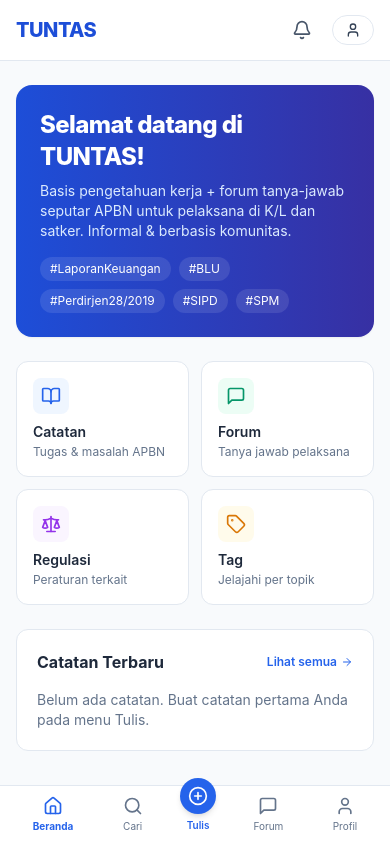
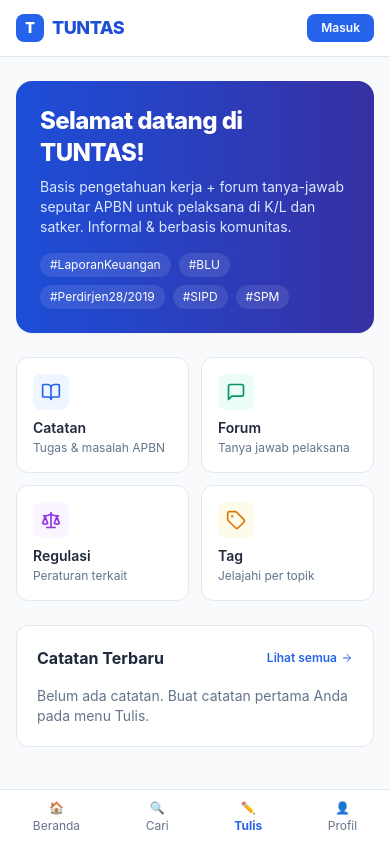
Before and after one commit to kumbrangk-svg/tuntas_forum, a Next.js app: page / in a window 390 px wide. Built offline with nearby package versions, Linux system fonts and the light colour scheme.

Commit message:
Update layout.tsx

```diff
--- a/src/app/layout.tsx
+++ b/src/app/layout.tsx
@@ -1,28 +1,67 @@
-import type { Metadata } from "next";
-import "./globals.css";
-import { Header } from "@/components/layout/Header";
-import { Sidebar } from "@/components/layout/Sidebar";
-import { BottomNav } from "@/components/layout/BottomNav";
+import type { Metadata } from 'next';
+import './globals.css';
+import Link from 'next/link';
 
 export const metadata: Metadata = {
-  title: "TUNTAS — Basis Pengetahuan & Solusi APBN",
-  description: "Tuntaskan tugas, temukan solusi. Komunitas pelaksana APBN di K/L dan satker.",
+  title: 'TUNTAS — Basis Pengetahuan APBN & Forum',
+  description: 'Tuntaskan tugas, temukan solusi seputar APBN untuk pelaksana K/L dan Satker.',
 };
 
 export default function RootLayout({
   children,
-}: Readonly<{
+}: {
   children: React.ReactNode;
-}>) {
+}) {
   return (
     <html lang="id">
-      <body className="min-h-screen bg-slate-50 flex">
-        <Sidebar />
-        <div className="flex-1 flex flex-col min-w-0">
-          <Header />
-          <main className="flex-1 pb-16 md:pb-6">{children}</main>
-          <BottomNav />
-        </div>
+      <body className="min-h-screen flex flex-col bg-slate-50 text-slate-900 pb-16 md:pb-0">
+        {/* Top Header Desktop & Mobile */}
+        <header className="sticky top-0 z-40 bg-white border-b border-slate-200">
+          <div className="max-w-6xl mx-auto px-4 h-14 flex items-center justify-between">
+            <Link href="/" className="flex items-center gap-2">
+              <span className="w-7 h-7 bg-blue-600 rounded-lg flex items-center justify-center text-white font-black text-sm">T</span>
+              <span className="font-extrabold text-blue-700 tracking-tight text-lg">TUNTAS</span>
+            </Link>
+
+            <div className="hidden md:flex items-center gap-6 text-sm font-medium text-slate-600">
+              <Link href="/" className="hover:text-blue-600">Beranda</Link>
+              <Link href="/cari" className="hover:text-blue-600">Cari</Link>
+              <Link href="/tulis" className="hover:text-blue-600">Tulis Catatan</Link>
+            </div>
+
+            <div className="flex items-center gap-3">
+              <Link
+                href="/masuk"
+                className="px-3.5 py-1.5 bg-blue-600 hover:bg-blue-700 text-white text-xs font-semibold rounded-lg transition"
+              >
+                Masuk
+              </Link>
+            </div>
+          </div>
+        </header>
+
+        {/* Konten Halaman */}
+        <main className="flex-1">{children}</main>
+
+        {/* Bottom Navigation Khusus Mobile (Sesuai Mockup) */}
+        <nav className="md:hidden fixed bottom-0 inset-x-0 bg-white border-t border-slate-200 z-50 flex justify-around py-2.5 text-xs text-slate-500">
+          <Link href="/" className="flex flex-col items-center">
+            <span>🏠</span>
+            <span className="mt-0.5">Beranda</span>
+          </Link>
+          <Link href="/cari" className="flex flex-col items-center">
+            <span>🔍</span>
+            <span className="mt-0.5">Cari</span>
+          </Link>
+          <Link href="/tulis" className="flex flex-col items-center text-blue-600 font-bold">
+            <span>✏️</span>
+            <span className="mt-0.5">Tulis</span>
+          </Link>
+          <Link href="/pengaturan" className="flex flex-col items-center">
+            <span>👤</span>
+            <span className="mt-0.5">Profil</span>
+          </Link>
+        </nav>
       </body>
     </html>
   );
```
